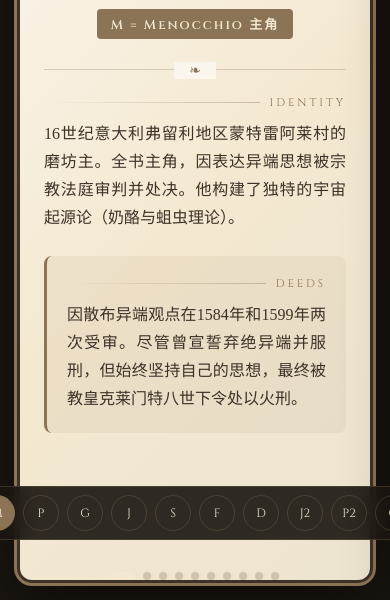
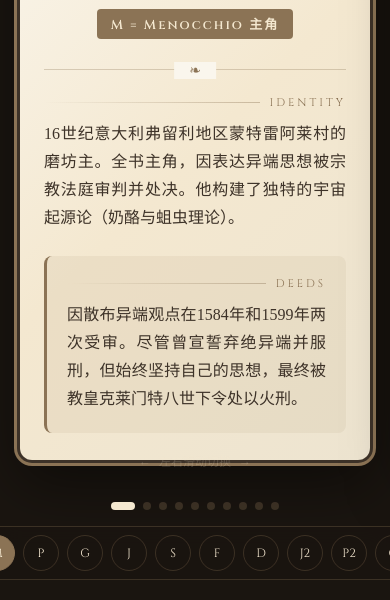
Before and after one commit to 0065paula/cheese-worms-cards, a plain HTML site: page index.html in a window 390 px wide. Shown: the part 244-844 px from the top of the page. Drawn offline with Linux system fonts and the light colour scheme.

Commit message:
Fix: Adjust layout to avoid bottom nav bar遮挡 on mobile

```diff
--- a/index.html
+++ b/index.html
@@ -2,7 +2,7 @@
 <html lang="zh-CN">
 <head>
     <meta charset="UTF-8">
-    <meta name="viewport" content="width=device-width, initial-scale=1.0, maximum-scale=1.0, user-scalable=no">
+    <meta name="viewport" content="width=device-width, initial-scale=1.0, maximum-scale=1.0, user-scalable=no, viewport-fit=cover">
     <title>奶酪与蛆虫 · 人物志</title>
     <link href="https://fonts.googleapis.com/css2?family=Noto+Serif+SC:wght@400;600;700&family=Cinzel:wght@400;600;700&display=swap" rel="stylesheet">
     <style>
@@ -93,6 +93,7 @@
             scroll-behavior: smooth;
             -webkit-overflow-scrolling: touch;
             scrollbar-width: none;
+            padding-bottom: 120px; /* Add space for bottom nav */
         }
 
         .cards-slider::-webkit-scrollbar {
@@ -242,7 +243,7 @@
         /* Page Indicator */
         .page-indicator {
             position: fixed;
-            bottom: 20px;
+            bottom: max(90px, calc(env(safe-area-inset-bottom) + 70px));
             left: 50%;
             transform: translateX(-50%);
             display: flex;
@@ -351,7 +352,7 @@
         /* Quick Nav */
         .quick-nav {
             position: fixed;
-            bottom: 60px;
+            bottom: max(20px, env(safe-area-inset-bottom));
             left: 50%;
             transform: translateX(-50%);
             background: rgba(26,21,16,0.9);
@@ -362,6 +363,7 @@
             gap: 8px;
             z-index: 90;
             backdrop-filter: blur(10px);
+            margin-bottom: env(safe-area-inset-bottom);
         }
 
         .quick-nav-btn {
@@ -385,7 +387,7 @@
         /* Swipe Hint */
         .swipe-hint {
             position: fixed;
-            bottom: 100px;
+            bottom: max(130px, calc(env(safe-area-inset-bottom) + 110px));
             left: 50%;
             transform: translateX(-50%);
             color: rgba(244,232,208,0.4);
```
